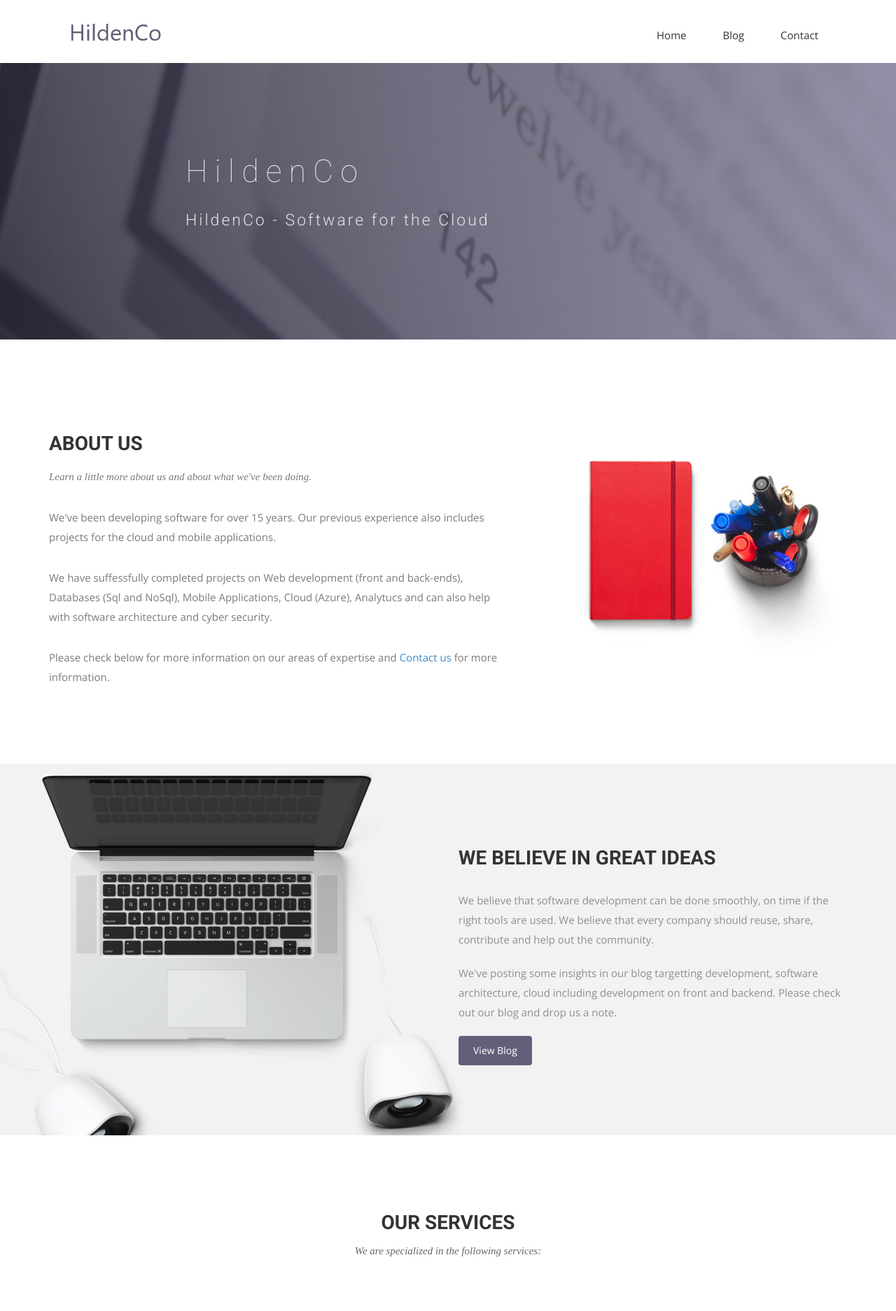
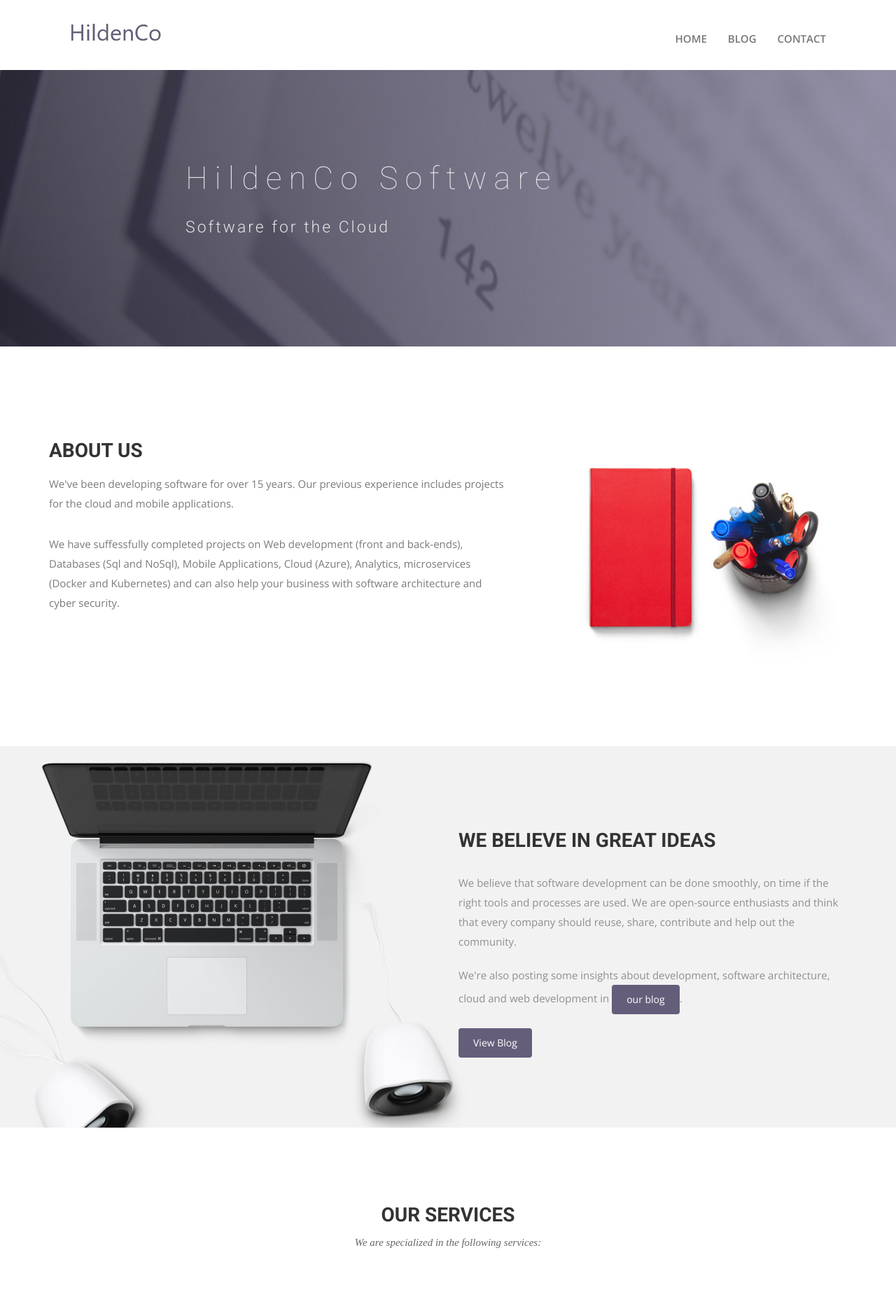
Before and after one commit to hildenco/hildenco.github.io, a Jekyll site: the page built from index.html, in a window 1280 px wide. Shown: the top 1873 px of the page at 70% size. Built offline with Jekyll 4.4.1, drawn with Linux system fonts in a browser that asks for light colours; nearby versions of some CDN libraries; some web fonts are replaced; some of the changed text lies outside the part shown.

Commit message:
Fixed urls, typos

```diff
--- a/contact.html
+++ b/contact.html
@@ -11,7 +11,6 @@
       <div class="col-md-12">
         <div class="block">
           <h1>Contact us</h1>
-          <p>Information on how you can reach out to us.</p>
         </div>
       </div>
     </div>
@@ -65,10 +64,10 @@
               <a href="http://www.linkedin.com/in/bruno.hildenbrand"><i class="fa fa-linkedin"></i></a>
             </li>
             <li>
-              <a href="http://www.twitter.com/HildencoSw"><i class="fa fa-twitter"></i></a>
+              <a href="http://www.twitter.com/hildencosw"><i class="fa fa-twitter"></i></a>
             </li>
             <li>
-              <a href="http://www.github.com/Hildenco"><i class="fa fa-github"></i></a>
+              <a href="http://www.github.com/hildenco"><i class="fa fa-github"></i></a>
             </li>
           </ul>
         </div>
--- a/css/airspace.css
+++ b/css/airspace.css
@@ -83,9 +83,10 @@
   padding-top: 10px;
 }
 header .navbar-default .navbar-nav li a {
-  color: #333333;
-  padding: 10px 26px;
+  padding: 1em;
   font-size: 15px;
+  font-weight: 600;
+  text-transform: uppercase;
 }
 font header .navbar-default .navbar-nav li a:hover {
   color: #000;
@@ -801,6 +802,7 @@
 footer .footer-manu ul li a {
   display: inline-block;
   color: #494949;
+  text-transform: uppercase;
 }
 footer .footer-manu ul li a:hover {
   color: #000;
--- a/index.html
+++ b/index.html
@@ -1,6 +1,6 @@
 ---
 layout: page
-title: HildenCo - Software for the Cloud
+title: HildenCo Software - Software for the Cloud
 permalink: /
 ---
 
@@ -10,8 +10,8 @@
     <div class="row">
       <div class="col-md-10 col-md-offset-2">
         <div class="block">
-          <h1 class="animated fadeInUp">HildenCo</h1>
-          <p class="animated fadeInUp">HildenCo - Software for the Cloud</p>
+          <h1 class="animated fadeInUp">HildenCo Software</h1>
+          <p class="animated fadeInUp">Software for the Cloud</p>
         </div>
       </div>
     </div>
@@ -25,17 +25,15 @@
         <div class="block">
           <div class="section-title">
             <h2>About Us</h2>
-            <p>Learn a little more about us and about what we've been doing.</p>
           </div>
-            <p>We've been developing software for over 15 years. Our previous experience also includes projects for the cloud and mobile applications.</p>
+            <p>We've been developing software for over 15 years. Our previous experience
+              includes projects for the cloud and mobile applications.</p>
             <p>
               We have suffessfully completed projects on Web development (front and back-ends),
-              Databases (Sql and NoSql), Mobile Applications, Cloud (Azure), Analytucs
-              and can also help with software architecture and cyber security.
+              Databases (Sql and NoSql), Mobile Applications, Cloud (Azure), Analytics,
+              microservices (Docker and Kubernetes) and can also help your business with software
+              architecture and cyber security.
             </p>
-          <p>
-            Please check below for more information on our areas of expertise and <a href="{{ site.baseurl }}/contact">Contact us</a> for more information.
-          </p>
         </div>
       </div><!-- .col-md-7 close -->
       <div class="col-md-5 col-sm-12">
@@ -52,8 +50,14 @@
   <div class="row">
     <div class="col-md-6 col-md-offset-6">
       <h2>WE BELIEVE IN GREAT IDEAS</h2>
-      <p>We believe that software development can be done smoothly, on time if the right tools are used. We believe that every company should reuse, share, contribute and help out the community.</p>
-      <p>We've posting some insights in our blog targetting development, software architecture, cloud including development on front and backend. Please check out our blog and drop us a note.</p>
+      <p>
+        We believe that software development can be done smoothly, on time if the right tools and processes are used.
+        We are open-source enthusiasts and think that every company should reuse, share, contribute and help out the community.</p>
+      <p>
+        We're also posting some insights about
+        development, software architecture, cloud and web development in
+        <a href="https://blog.hildenco.com" class="btn btn-view-works">our blog</a>.
+      </p>
       <a href="https://blog.hildenco.com" class="btn btn-view-works">View Blog</a>
     </div>
   </div>
@@ -82,17 +86,22 @@
           <i class="ion-image"></i>
           <h4>Mobile Development</h4>
           <p>
-            We have experience with <a href="https://https://visualstudio.microsoft.com/xamarin/" target="_blank">Xamarin</a>,
-            <a href="https://https://swift.org/" target="_blank">Swift</a> and
-            <a href="https://facebook.github.io/react-native/" target="_blank">React Native</a> and
-            can develop mobile applications using these technologies.</p>
+            We have experience with <a href="https://visualstudio.microsoft.com/xamarin/" target="_blank">Xamarin</a>,
+            the open-source mobile app platform for .NET,
+            <a href="https://reactnative.dev/" target="_blank">React Native</a>,
+            <a href="https://flutter.dev/" target="_blank">Flutter</a>,
+            <a href="https://swift.org/" target="_blank">Swift</a> and
+            other mobile technologies.</p>
         </div>
       </div>
       <div class="col-sm-6 col-md-4">
         <div class="service-item">
           <i class="ion-bug"></i>
           <h4>Start Ups</h4>
-          <p>We can help your startup. Our framework, the cloud and open source tools accelerate the development time and reduce costs</p>
+          <p>
+            We can help your startup. Using our framework, the cloud and open source tools,
+            we can accelerate the development time and reduce costs for your business.
+          </p>
         </div>
       </div>
       <div class="col-sm-6 col-md-4">
@@ -116,8 +128,12 @@
       <div class="col-sm-6 col-md-4">
         <div class="service-item">
           <i class="ion-planet"></i>
-          <h4>Analytics</h4>
-          <p>We also have experience with <a href="https://www.google.com/analytics" target="_blank">Goolge Analytics</a> and can help you grow your business.</p>
+          <h4>SEO, Analytics and AdSense</h4>
+          <p>
+            We also have extensive experience with SEO,
+            <a href="https://www.google.com/analytics/" target="_blank">Goolge Analytics</a>,
+            <a href="https://www.google.com/adsense/" target="_blank">Goolge AdSense</a>,
+            and can help you grow your business.</p>
         </div>
       </div>
     </div>
```
Also changed, not shown: other parts of index.html (+4 -1 lines).
